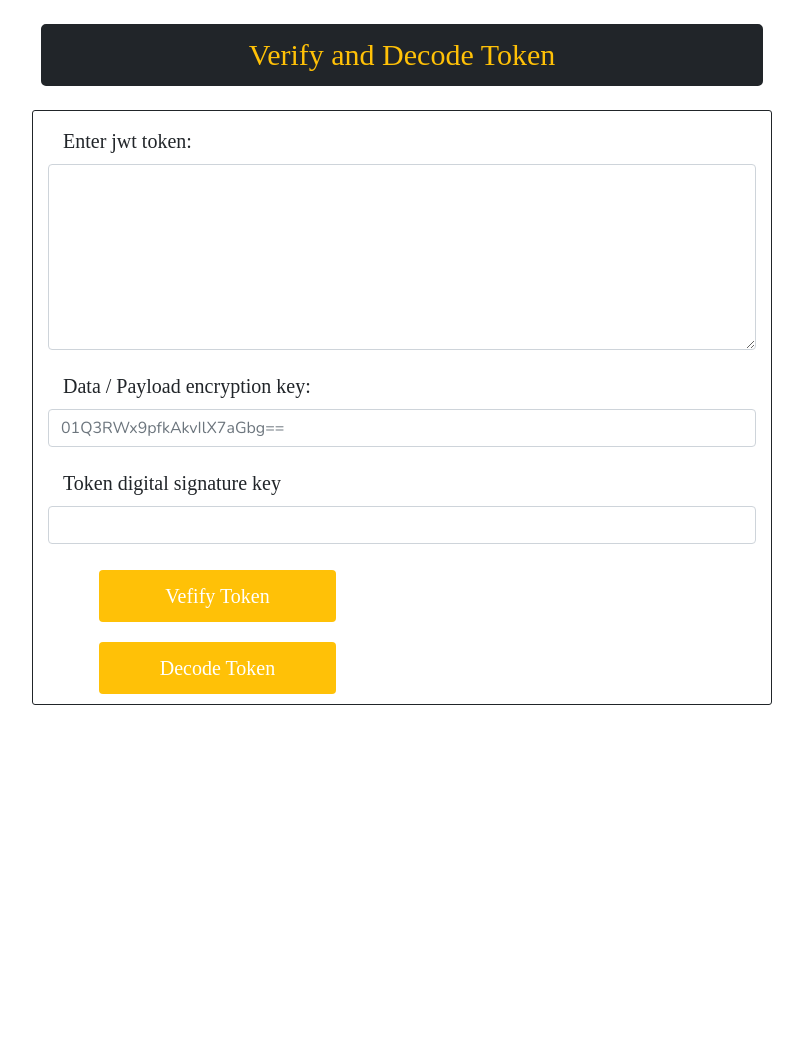
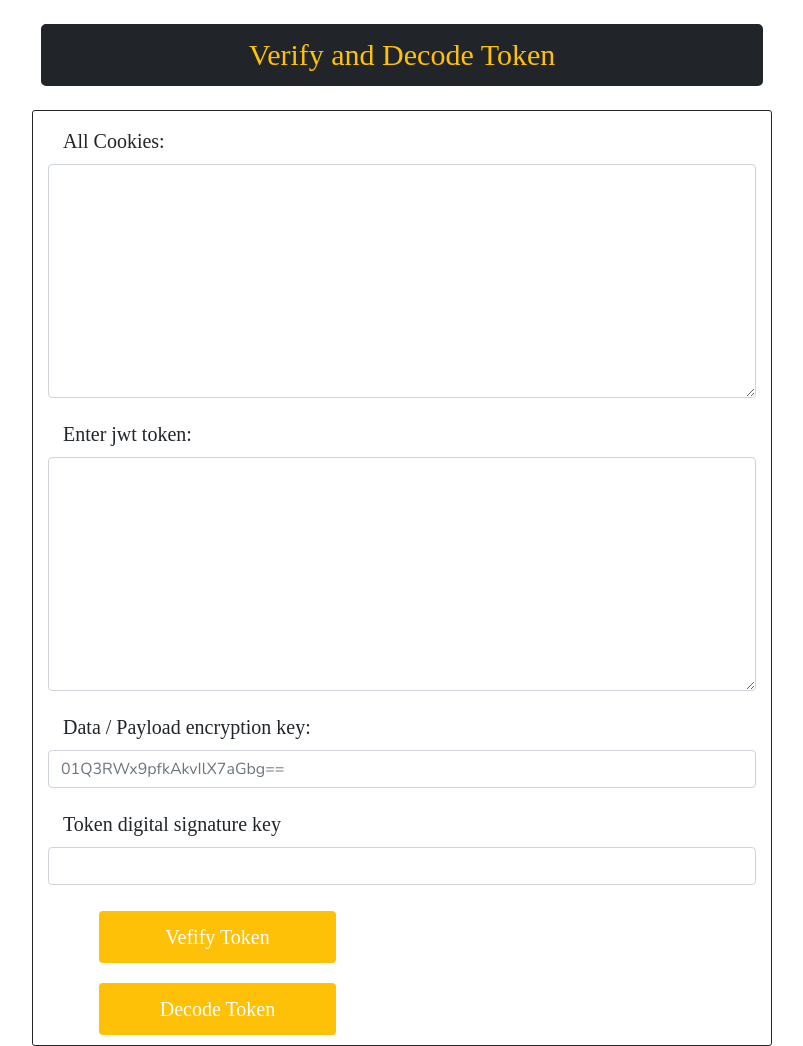
Before and after one commit to slowRabbit/jwt_demo, a Flask app: page /decodeToken/ in a window 1280 px wide. Shown: the whole page, without its empty margins (238-1041 px from the left). Before the commit the page ends 705 px from the top, so only its background shows below. Run offline with Flask 2, Linux system fonts and the light colour scheme; some libraries are stand-ins or nearby versions; some web fonts are replaced.

Commit message:
cookies text area added

```diff
--- a/server.py
+++ b/server.py
@@ -86,4 +86,4 @@ if __name__ == "__main__":
     #app.config['SQLALCHEMY_DATABASE_URI'] = 'postgresql://user1:pass@user1@localhost/flask_test1'
     app.config['SQLALCHEMY_TRACK_MODIFICATIONS'] = False
 
-    app.run(debug=True, port=8045)
+    app.run(debug=True, port=8047)
--- a/templates/decodeToken.html
+++ b/templates/decodeToken.html
@@ -20,8 +20,6 @@
  <script type="text/javascript">
     var csrf_token_global = "{{ csrf_token() }}";
     console.log("CSRF TOKEN :"+ csrf_token_global);
-    var x = document.cookie;
-    console.log("All Cookies :"+ x);
 
     $(document).ready(function(){
         $(' .close').click(function(e){
@@ -83,8 +81,14 @@
 		<div class=" col-lg-8 m-auto d-block" style="border-style:solid;border-width:1px;border-color: #212529;border-radius:3px;padding-top:10px;">
 
 				<div class="form-group">
+					<label class="field-title"> All Cookies: </label>
+					<textarea style="padding:20px;color:#212529;font-family:Nunito;" cols='60' rows='8' name="poem" id="all_cookies" class="form-control"></textarea>
+					<span style="font-size:12px;" id="case_extra_details_error" class="text-danger font-weight-bold"> </span>
+				</div>
+
+				<div class="form-group">
 					<label class="field-title"> Enter jwt token: </label>
-					<textarea style="padding:20px;color:#212529;font-family:Nunito;" cols='60' rows='6' name="poem" id="jwt_token" class="form-control"></textarea>
+					<textarea style="padding:20px;color:#212529;font-family:Nunito;" cols='60' rows='8' name="poem" id="jwt_token" class="form-control"></textarea>
 					<span style="font-size:12px;" id="case_extra_details_error" class="text-danger font-weight-bold"> </span>
 				</div>
 
@@ -249,6 +253,11 @@ function makeAjaxCallForDecoding()
      });
 }
 
+var x = document.cookie;
+console.log("All Cookies :"+ x);
+document.getElementById("all_cookies").innerHTML = x;
+
+
 </script>
 
 </body>
```
